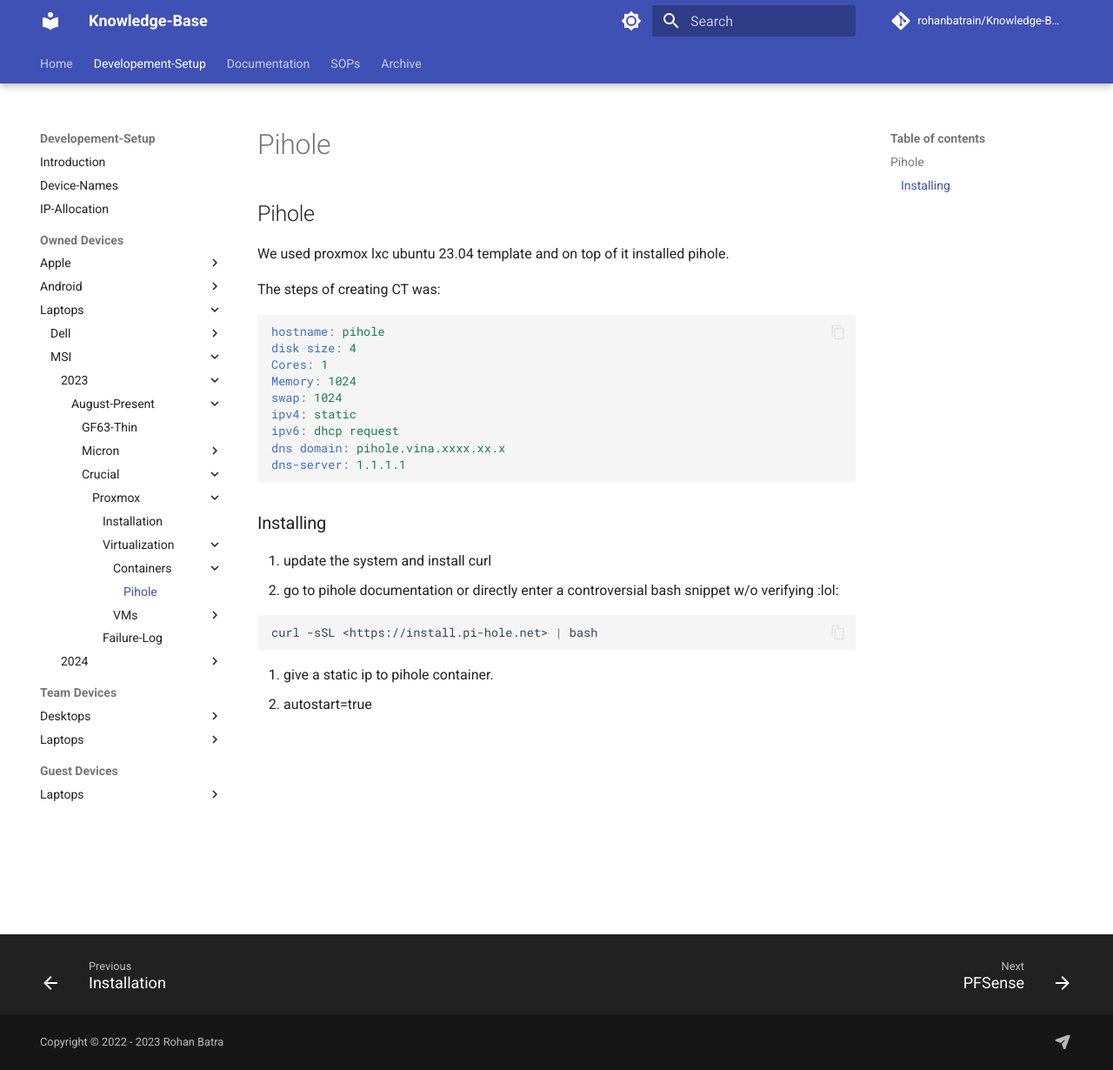
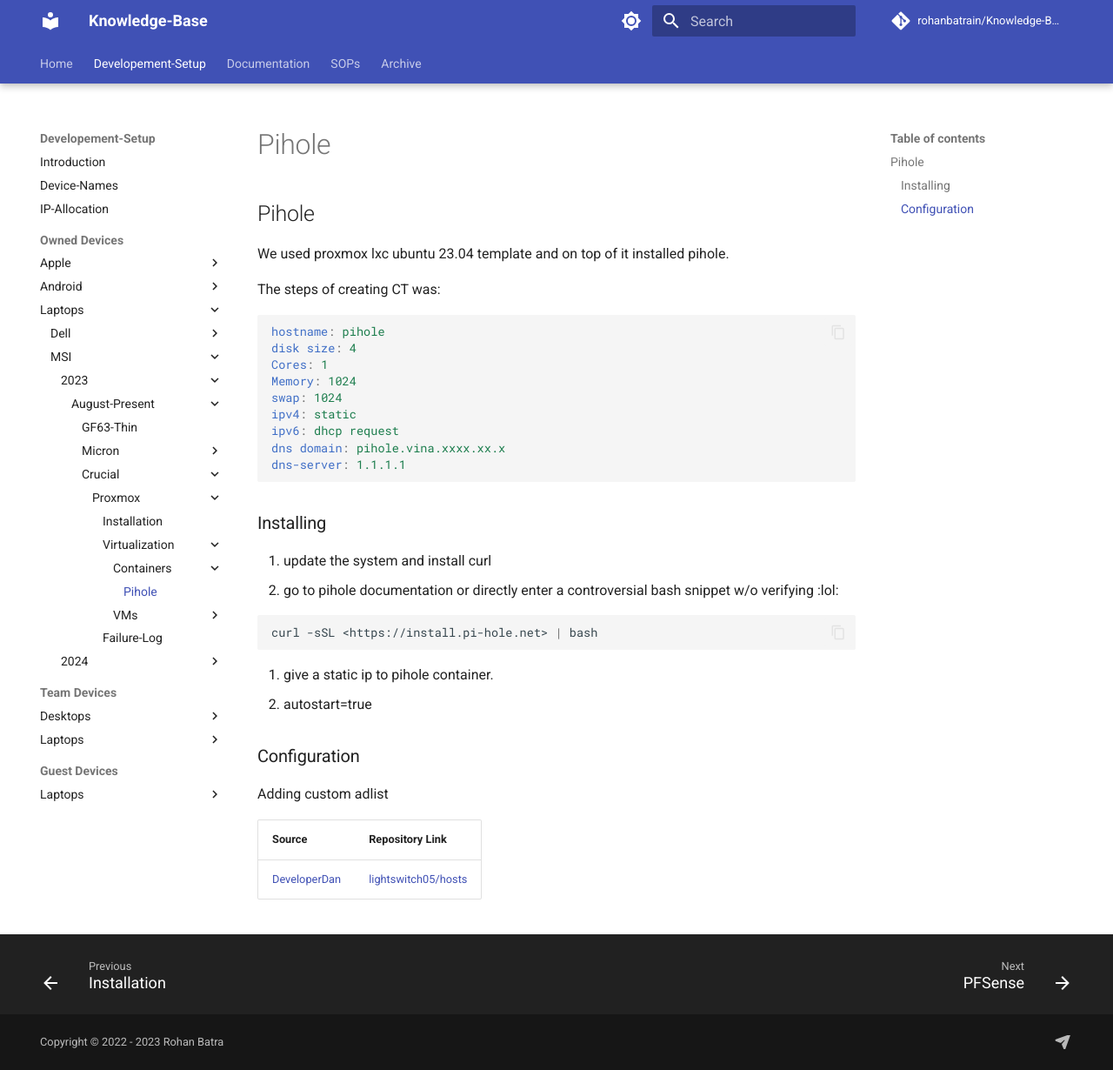
Before and after one commit to rohanbatrain/knowledge-base, an MkDocs documentation site: the page built from docs/Developement-Setup/Owned-Devices/Laptops/MSI/2023/August/Crucial-Drive/Promox/Containers/Pihole.md, in a window 1280 px wide and 1230 px high. Shown: the whole window at 87% size. Built offline with MkDocs 1.6.1 and Material for MkDocs 9.7.7, drawn with Linux system fonts in a browser that asks for light colours; nearby versions of some CDN libraries; library files that are not in the unit come from our copies; comment, search, counter and statistics services are not loaded.

Commit message:
Update Pihole.md

```diff
--- a/docs/Developement-Setup/Owned-Devices/Laptops/MSI/2023/August/Crucial-Drive/Promox/Containers/Pihole.md
+++ b/docs/Developement-Setup/Owned-Devices/Laptops/MSI/2023/August/Crucial-Drive/Promox/Containers/Pihole.md
@@ -29,3 +29,15 @@ curl -sSL <https://install.pi-hole.net> | bash
 
 3. give a static ip to pihole container.
 4. autostart=true
+
+
+
+
+
+### Configuration
+
+Adding custom adlist
+
+| Source | Repository Link |
+|--------|------------------|
+| [DeveloperDan](https://www.github.developerdan.com/hosts/lists/ads-and-tracking-extended.txt) | [lightswitch05/hosts](https://github.com/lightswitch05/hosts) |
```
